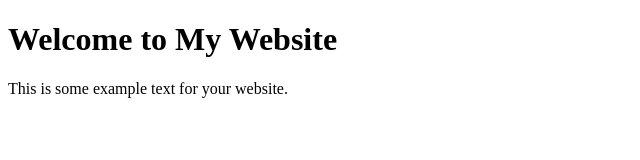
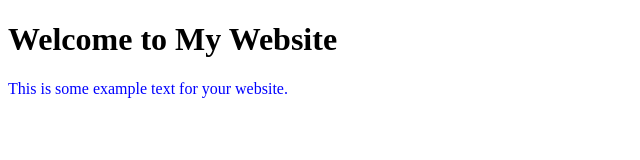
Before and after one commit to Classicalz2/website1, a plain HTML site: page index.html in a window 1280 px wide. Shown: the whole page, without its empty margins (0-640 px from the left). Drawn offline with Linux system fonts and the light colour scheme.

Commit message:
Update index.html

```diff
--- a/index.html
+++ b/index.html
@@ -9,7 +9,7 @@
 <body>
 	<!-- add your website content here -->
 	<h1>Welcome to My Website</h1>
-	<p style: color="blue">This is some example text for your website.</p>
+	<p style="color:blue">This is some example text for your website.</p>
 	<!-- add any additional HTML elements, such as navigation menus or images, here -->
 </body>
 </html>
```
